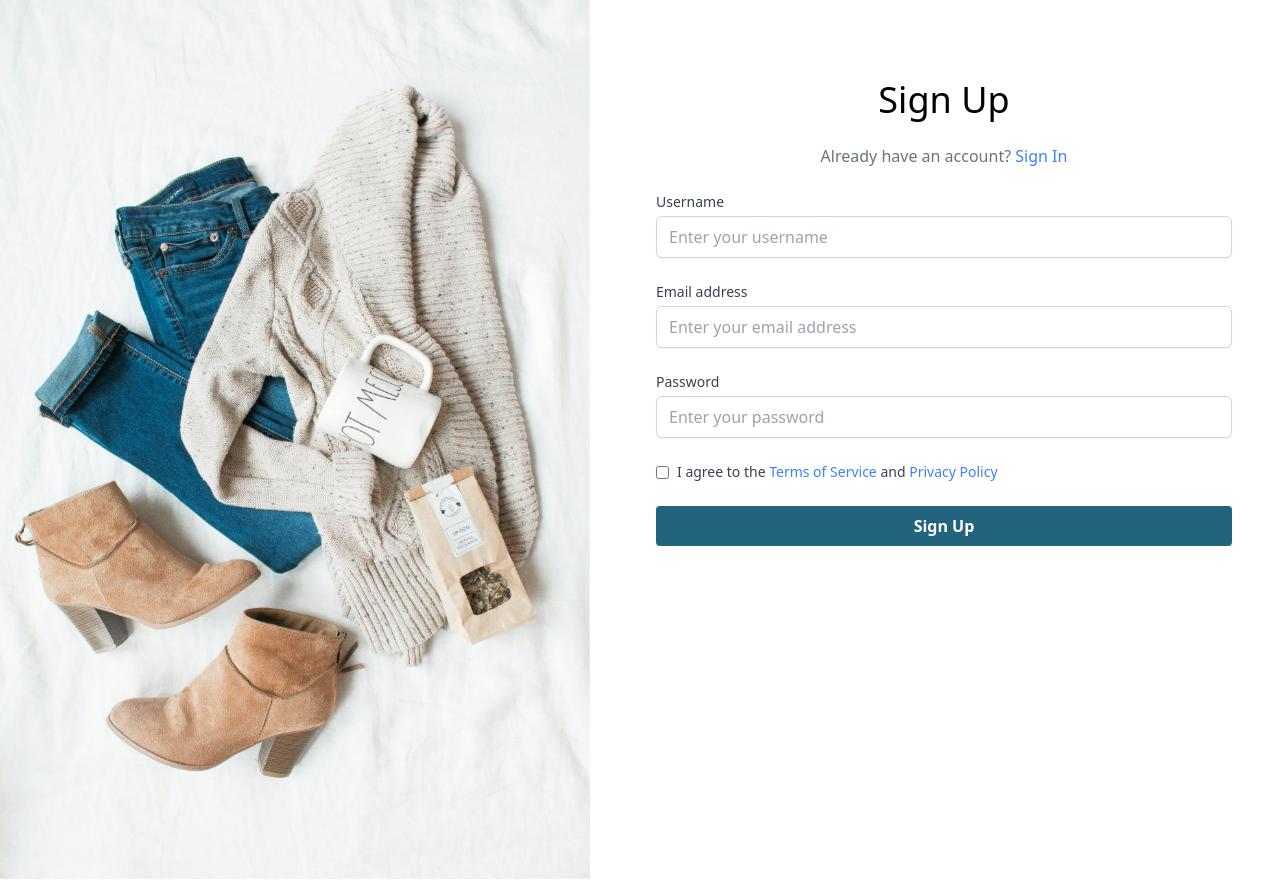
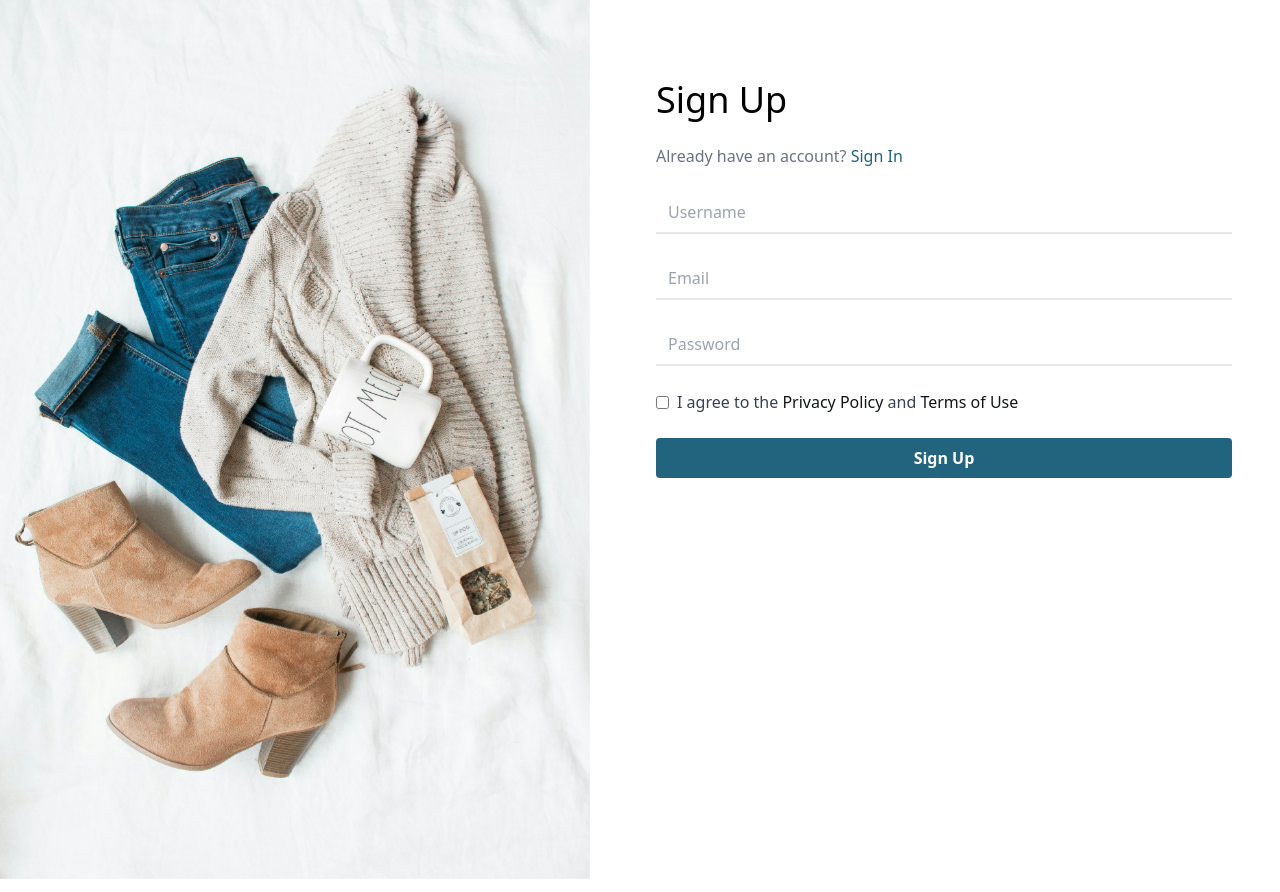
Before and after one commit to AngelaPetreska/e-commerce-store, a React (Vite) app in the folder e-commerce-store-project/: page / in a window 1280 px wide. Built offline with nearby package versions, Linux system fonts and the light colour scheme.

Commit message:
SignIn.jsx and SignUp.jsx were updated

```diff
--- a/e-commerce-store-project/src/components/LoginPage.jsx
+++ /dev/null
@@ -1,25 +0,0 @@
-import React, { useState } from 'react';
-import { useNavigate } from 'react-router-dom';
-
-function LoginPage() {
-  const [username, setUsername] = useState('');
-  const navigate = useNavigate();
-
-  const handleSubmit = (e) => {
-    e.preventDefault();
-
-    // Simplistic authentication: store username in local storage
-    localStorage.setItem('username', username);
-    navigate('/'); // Redirect to homepage
-  };
-
-  return (
-    <form onSubmit={handleSubmit}>
-      <input type="text" placeholder="Username" value={username} onChange={(e) => setUsername(e.target.value)} />
-      <button type="submit">Login</button>
-
-    </form>
-  );
-}
-
-export default LoginPage;
--- a/e-commerce-store-project/src/components/SignIn.jsx
+++ b/e-commerce-store-project/src/components/SignIn.jsx
@@ -21,7 +21,10 @@ const SignIn = () => {
       </div>
       <div className="flex-1 bg-white items-center px-8 py-12">
         <div className="mx-auto w-full px-4 py-8">
-          <h2 className="text-3xl md:text-4xl font-medium text-center">Sign In</h2>
+          <h2 className="text-3xl md:text-4xl font-medium text-left">Sign In</h2>
+          <p className="text-custom-grey mt-4 text-left">
+              Don't have an account? <Link to="/" className="text-custom-blue font-semibold">Sign Up</Link>
+            </p>
           <form onSubmit={handleSubmit(onSubmit)} className="space-y-6">
             <div>
               <label htmlFor="email" className="block text-sm"></label>
@@ -29,7 +32,7 @@ const SignIn = () => {
                 type="email"
                 id="email"
                 {...register('email')}
-                placeholder="Enter your email"
+                placeholder="Email"
                 className="mt-1 block w-full px-3 py-2 bg-white border-b-2 rounded-t-md focus:outline-none focus:ring-indigo-500 focus:border-indigo-500 sm:text-sm"
                 autoComplete="username"
               />
@@ -58,9 +61,6 @@ const SignIn = () => {
             <button type="submit" className="bg-custom-blue hover:bg-blue-700 text-white font-bold py-2 px-4 rounded w-full">
               Sign In
             </button>
-            <p className="text-custom-grey mt-4 text-center">
-              Don't have an account? <Link to="/" className="text-custom-blue font-semibold">Sign Up</Link>
-            </p>
           </form>
         </div>
       </div>
--- a/e-commerce-store-project/src/components/SignUp.jsx
+++ b/e-commerce-store-project/src/components/SignUp.jsx
@@ -21,49 +21,39 @@ const SignUp = () => {
       </div>
       <div className="flex-1 bg-white items-center px-8 py-12">
         <div className="mx-auto w-full px-4 py-8">
-          <h2 className="text-3xl md:text-4xl font-medium text-center mb-6">Sign Up</h2>
-          <p className="text-gray-500 text-center mb-6">Already have an account? <Link to="/sign-in" className="text-blue-500">Sign In</Link></p>
+          <h2 className="text-3xl md:text-4xl font-medium text-left mb-6">Sign Up</h2>
+          <p className="text-gray-500 text-left mb-6">Already have an account? <Link to="/sign-in" className="text-custom-blue font-medium">Sign In</Link></p>
           <form onSubmit={handleSubmit(onSubmit)} className="space-y-6">
             <div>
-              <label htmlFor="username" className="block text-sm font-medium text-gray-700">Username</label>
-
+              <label htmlFor="username" className="block text-sm font-medium text-gray-700"></label>
               <input
                 type="text"
                 id="username"
                 {...register('username')}
-
-                placeholder="Enter your username"
-                className="mt-1 block w-full px-3 py-2 bg-white border border-gray-300 rounded-md shadow-sm focus:outline-none focus:ring-indigo-500
- focus:border-indigo-500"
-
+                placeholder="Username"
+                className="mt-1 block w-full px-3 py-2 bg-white border-b-2 rounded-t-md focus:outline-none focus:ring-indigo-500 focus:border-indigo-500"
                 autoComplete="username"
               />
             </div>
             <div>
-              <label htmlFor="email" className="block text-sm font-medium text-gray-700">Email address</label>
+              <label htmlFor="email" className="block text-sm font-medium text-gray-700"></label>
               <input
                 type="email"
                 id="email"
-
                 {...register('email')}
-                placeholder="Enter your email address"
-                className="mt-1 block w-full px-3 py-2 bg-white border border-gray-300 rounded-md shadow-sm focus:outline-none focus:ring-indigo-500 focus:border-indigo-500"
-
+                placeholder="Email"
+                className="mt-1 block w-full px-3 py-2 bg-white border-b-2 rounded-t-md focus:outline-none focus:ring-indigo-500 focus:border-indigo-500"
                 autoComplete="email"
               />
             </div>
             <div>
-              <label htmlFor="password" className="block text-sm font-medium text-gray-700">Password</label>
+              <label htmlFor="password" className="block text-sm font-medium text-gray-700"></label>
               <input
                 type="password"
-
                 id="password"
                 {...register('password')}
-
-                placeholder="Enter your password"
-                className="mt-1 block w-full px-3 py-2 bg-white border border-gray-300 rounded-md shadow-sm focus:outline-none focus:ring-indigo-500
- focus:border-indigo-500"
-
+                placeholder="Password"
+                className="mt-1 block w-full px-3 py-2 bg-white border-b-2 rounded-t-md focus:outline-none focus:ring-indigo-500 focus:border-indigo-500"
                 autoComplete="new-password"
               />
             </div>
@@ -74,8 +64,8 @@ const SignUp = () => {
                 {...register('terms', { required: true })}
                 className="mr-2 border border-gray-300 rounded-md shadow-sm"
               />
-              <label htmlFor="terms" className="text-sm text-gray-700">
-                I agree to the <a href="#" className="text-blue-500">Terms of Service</a> and <a href="#" className="text-blue-500">Privacy Policy</a>
+              <label htmlFor="terms" className="text-normal text-gray-700">
+                I agree to the <a href="#" className="text-custom-black font-medium">Privacy Policy</a> and <a href="#" className="text-custom-black font-medium">Terms of Use</a>
               </label>
               {errors.terms && <p className="text-red-500 text-sm">Please agree to the terms and conditions.</p>}
             </div>
```
